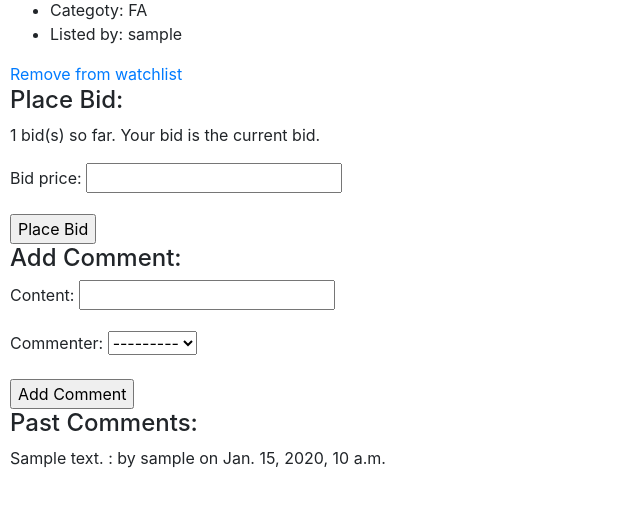
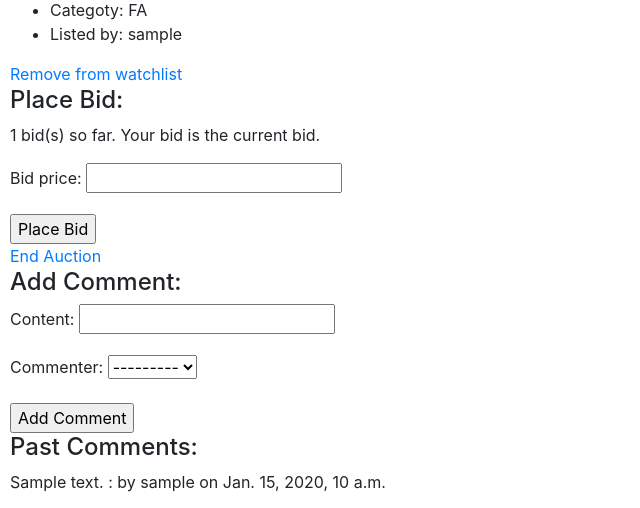
Before and after one commit to little-zeno/CS50-Web-Programming-with-Python-and-JavaScript, a Django app: page /listing/1 in a window 1280 px wide. Shown: the part 776-1284 px from the top of the page, without its empty margins (0-640 px from the left). Before the commit the page ends 1244 px from the top, so only its background shows below. Run offline with Django 3.2, Linux system fonts and the light colour scheme; a user stored in the database is signed in; tables that the repository leaves empty hold one stand-in row (values such as "Sample post"); grey boxes marked "Sample" are stand-in pictures; some libraries are stand-ins or nearby versions.

Commit message:
Added extra function for listing creators to end auction and show the winners of the listings.

```diff
--- a/commerce/auctions/templates/auctions/listing.html
+++ b/commerce/auctions/templates/auctions/listing.html
@@ -3,6 +3,12 @@
 
 {% block body %}
     <h2>Listing Details</h2>
+
+     {% if not listing.active %}
+        <h4>This auction has been ended</h4>
+        <h4>Winner is {{ listing.winner }}</h4>
+    {% endif %}
+
 
     <div class="listing-details-page">
         <h3>Listing: {{ listing.title }}</h3>
@@ -38,6 +44,10 @@
             {% endif %}
         </form>
 
+        {% if listing.user == user %}
+            <a href="{% url 'end_auction' listing.id %}">End Auction</a>
+        {% endif %}
+
         {% if comment_message %}
         <div>{{ comment_message }}</div>
         {% endif %}
--- a/commerce/auctions/urls.py
+++ b/commerce/auctions/urls.py
@@ -11,6 +11,7 @@
     path("listing/<str:listing_id>", views.listing, name="listing"),
     path("add_comment/<str:listing_id>", views.add_comment, name="add_comment"),
     path("watchlist_action/<str:listing_id>", views.watchlist_action, name="watchlist_action"),
+    path("end_auction/<str:listing_id>", views.end_auction, name="end_auction"),
     path("categories", views.categories, name="categories"),
     path("category_list/<str:category>", views.category_list, name="category_list"),
     path("watchlist", views.watchlist, name="watchlist")
--- a/commerce/auctions/views.py
+++ b/commerce/auctions/views.py
@@ -109,7 +109,6 @@
 def add_comment(request, listing_id):
     listing_details = Listings.objects.get(id=listing_id)
     comments = Comments.objects.filter(listing=listing_details)
-    print(comments)
     # Add comment option
     if request.method == "POST":
         comment_form = CommentForm(request.POST)
@@ -182,3 +181,14 @@
 def watchlist(request):
     listings = request.user.active_user.annotate(highest_bid=Max('bids__bid_price'))
     return render(request, "auctions/watchlist.html", {"listings": listings})
+
+
+@login_required
+def end_auction(request, listing_id):
+    listing_details = Listings.objects.get(id=listing_id)
+    top_bid = Bids.objects.filter(listing=listing_id).order_by('bid_price').last()
+    if top_bid:
+        listing_details.winner = top_bid.bidder
+    listing_details.active = False
+    listing_details.save()
+    return HttpResponseRedirect(reverse("listing", args=(listing_id)))
```
